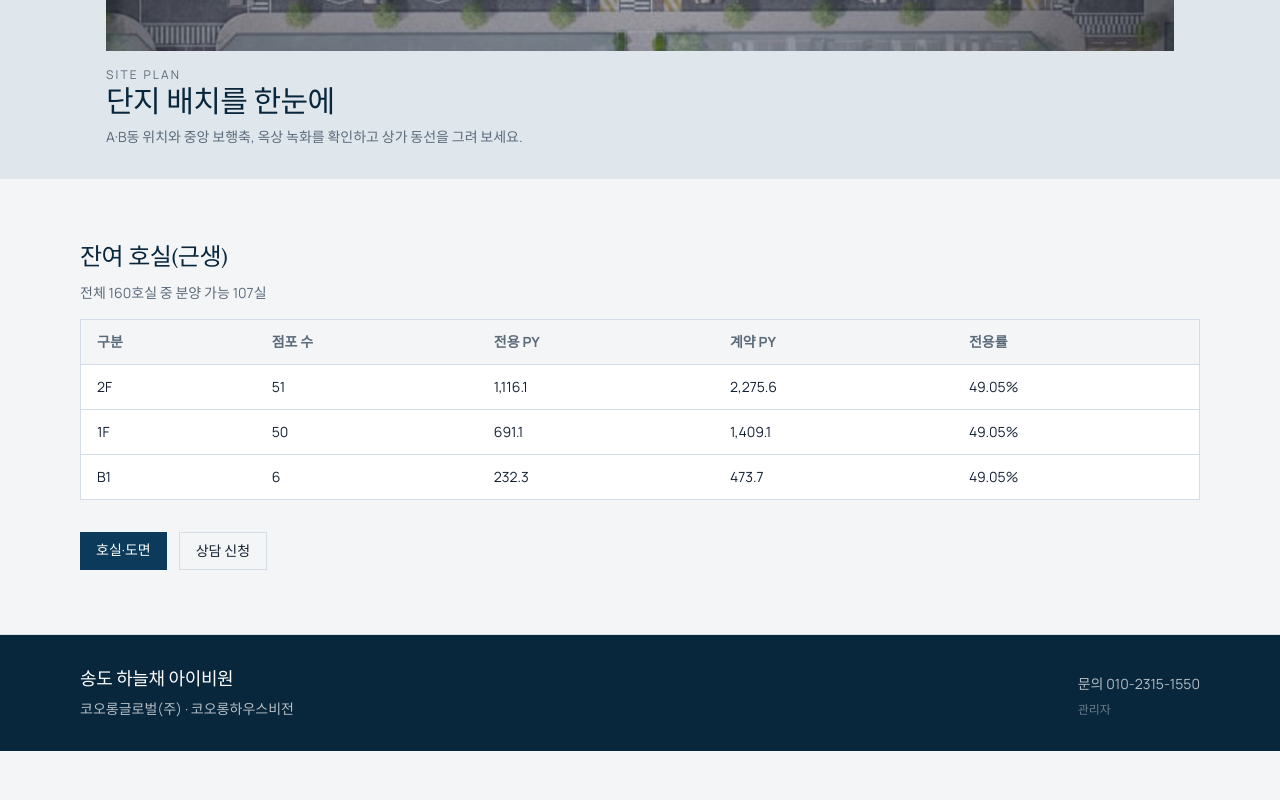
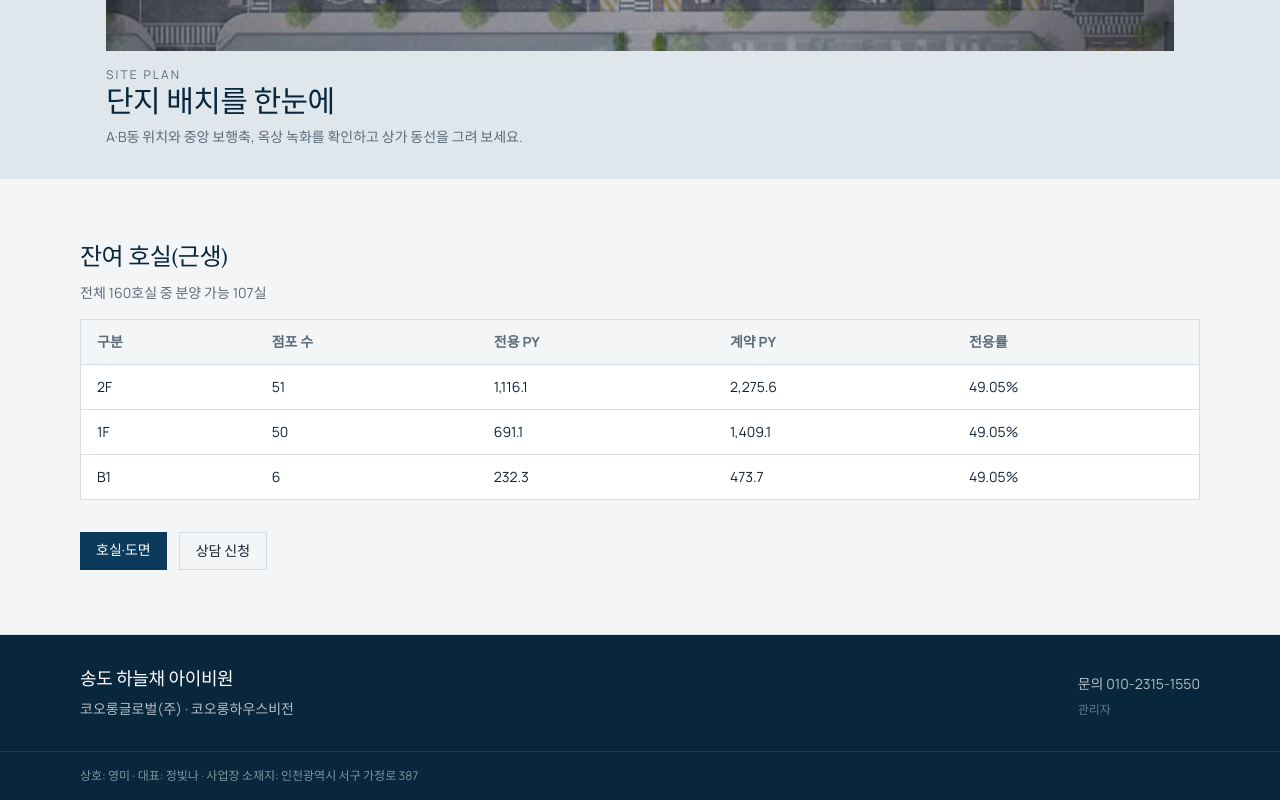
Before and after one commit to panksooungman-dot/commercial_hub, a Next.js app in the folder web/: page /about in a window 1280 px wide. Shown: the part 2326-3126 px from the top of the page. Before the commit the page ends 3077 px from the top, so only its background shows below. Built offline with nearby package versions, Linux system fonts and the light colour scheme.

Commit message:
사이트 하단에 사업자정보 표시 추가
Co-Authored-By: Claude Sonnet 5 <noreply@anthropic.com>
Claude-Session: https://claude.ai/code/session_019LyrEfRLy8mBYt6tqcgDAf

```diff
--- a/web/src/components/site-chrome.tsx
+++ b/web/src/components/site-chrome.tsx
@@ -109,6 +109,11 @@ export function SiteFooter({
           </Link>
         </div>
       </div>
+      <div className="border-t border-white/10">
+        <div className="mx-auto max-w-6xl px-4 py-4 text-xs text-white/50">
+          <p>상호: 영미 · 대표: 정빛나 · 사업장 소재지: 인천광역시 서구 가정로 387</p>
+        </div>
+      </div>
     </footer>
   );
 }
```
